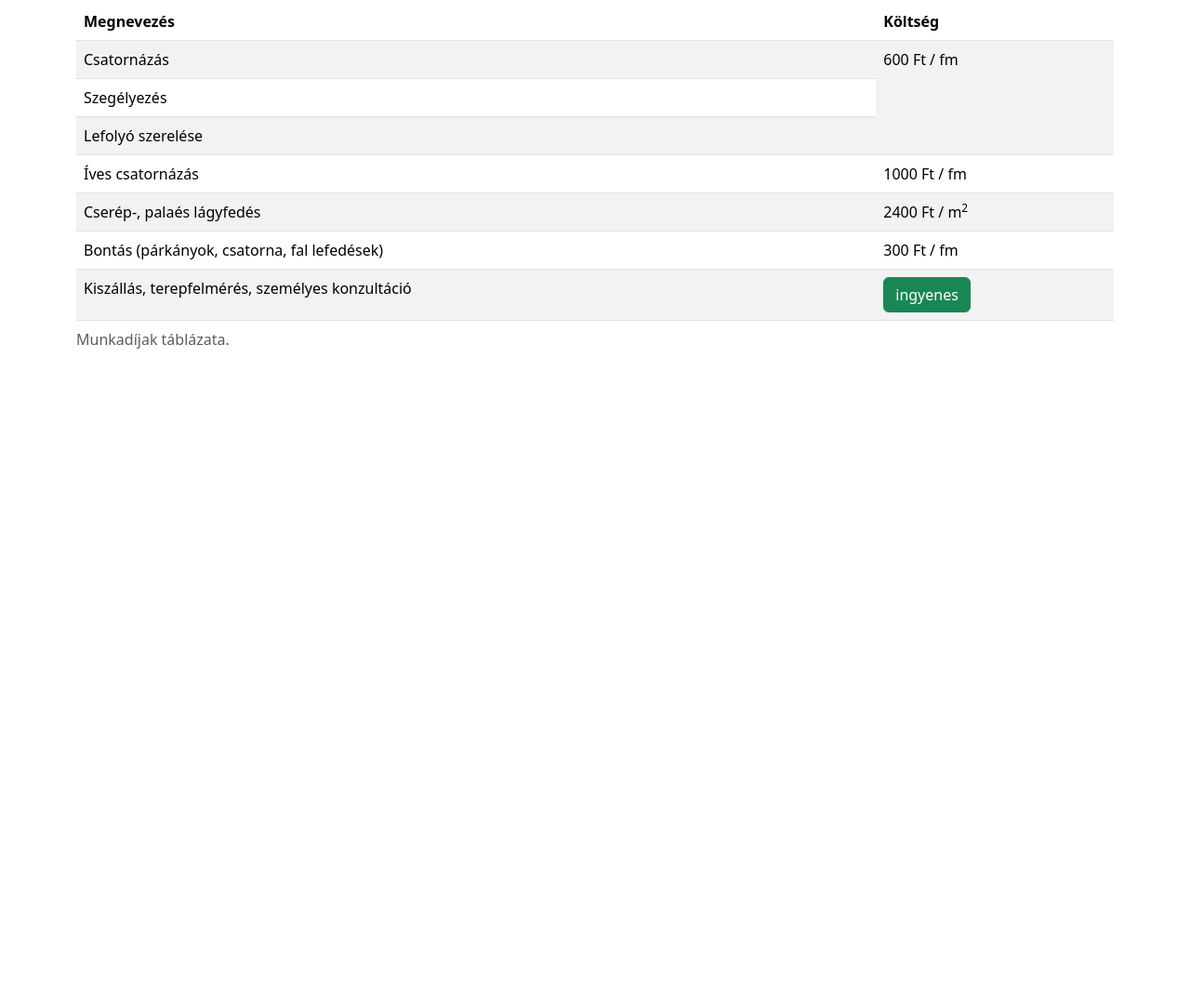
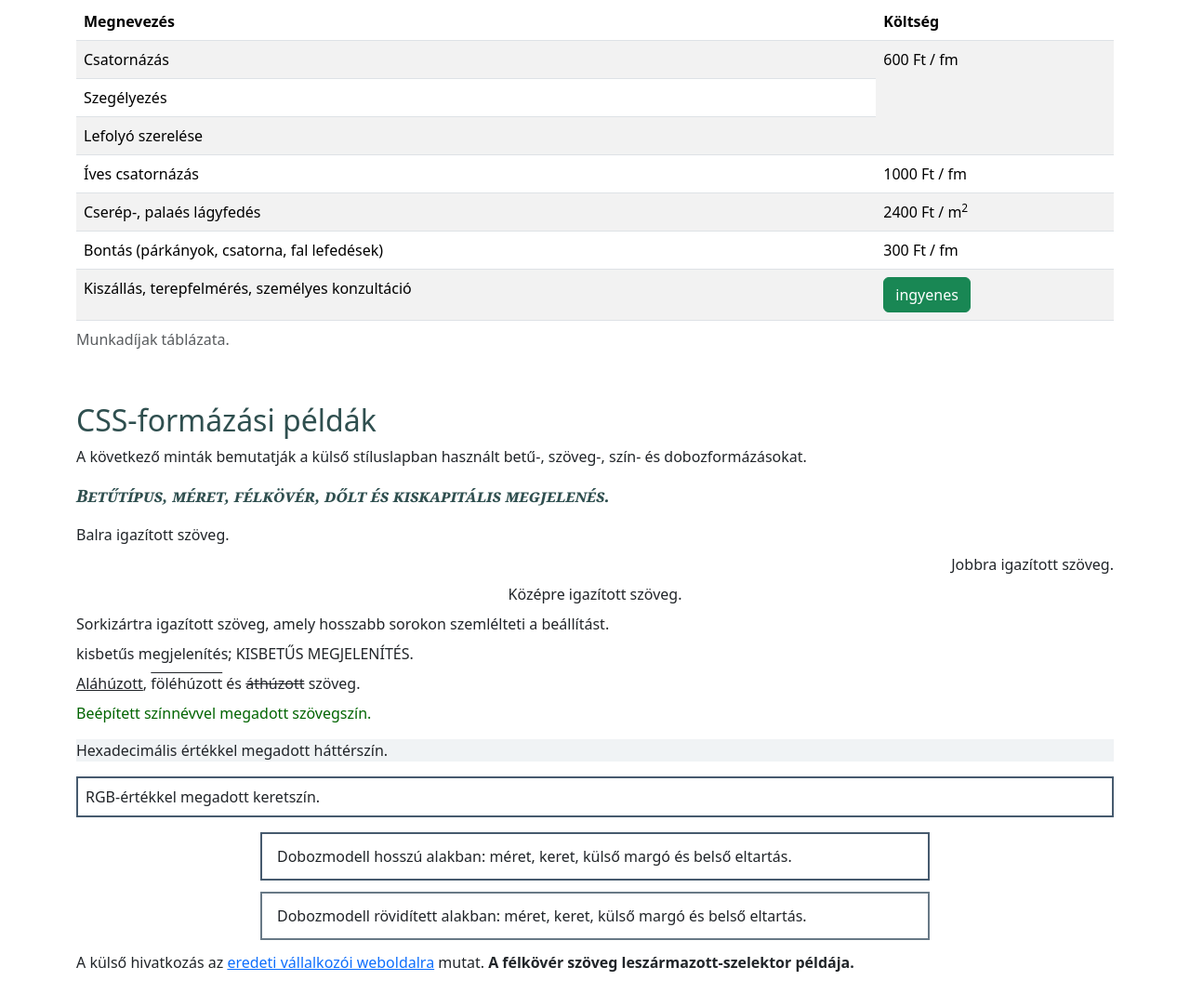
Before and after one commit to KristonDavid/KristonDavid.github.io, a plain HTML site: page index.html in a window 1280 px wide. Shown: the part 1551-2634 px from the top of the page at 93% size. Before the commit the page ends 1984 px from the top, so only its background shows below. Drawn offline with nearby package versions, Linux system fonts and the light colour scheme.

Commit message:
Complete HTML and CSS TODO requirements

```diff
--- a/index.html
+++ b/index.html
@@ -8,6 +8,11 @@
 	<link href="https://cdn.jsdelivr.net/npm/bootstrap@5.3.3/dist/css/bootstrap.min.css" rel="stylesheet"
 		integrity="sha384-QWTKZyjpPEjISv5WaRU9OFeRpok6YctnYmDr5pNlyT2bRjXh0JMhjY6hW+ALEwIH" crossorigin="anonymous">
 	<link rel="stylesheet" href="style.css">
+	<style>
+		.navbar-brand {
+			font-weight: bold;
+		}
+	</style>
 	<script src="https://cdn.jsdelivr.net/npm/bootstrap@5.3.3/dist/js/bootstrap.bundle.min.js"
 		integrity="sha384-YvpcrYf0tY3lHB60NNkmXc5s9fDVZLESaAA55NDzOxhy9GkcIdslK1eN7N6jIeHz"
 		crossorigin="anonymous"></script>
@@ -15,10 +20,11 @@
 
 <body>
 
-	<nav class="navbar navbar-expand-lg bg-dark" data-bs-theme="dark">
+	<nav class="navbar bg-dark" data-bs-theme="dark">
 		<div class="container-fluid">
 			<a class="navbar-brand" href="#">Navbar</a>
-		  <button class="navbar-toggler" type="button" data-bs-toggle="collapse" data-bs-target="#navbarNavAltMarkup" aria-controls="navbarNavAltMarkup" aria-expanded="false" aria-label="Toggle navigation">
+			<button class="navbar-toggler" type="button" data-bs-toggle="collapse" data-bs-target="#navbarNavAltMarkup"
+				aria-controls="navbarNavAltMarkup" aria-expanded="false" aria-label="Toggle navigation">
 				<span class="navbar-toggler-icon"></span>
 			</button>
 			<div class="collapse navbar-collapse" id="navbarNavAltMarkup">
@@ -32,7 +38,7 @@
 		</div>
 	</nav>
 
-	<header>
+	<header class="kutyamnyo-teszta">
 		<div>
 			<h1>Tetőfedés-Bádogozás</h1>
 			<h2>30 év tapasztalattal</h2>
@@ -43,7 +49,7 @@
 
 		<div class="row" id="szolgatatasok">
 			<div class="col-md-6 col-lg-3">
-				<img src="forras/images/bithumen.jpg" class="rounded-circle img-fluid" alt="">
+				<img src="forras/images/csatornak.jpg" class="rounded-circle img-fluid" alt="Fém ereszcsatorna és lefolyócső egy épület sarkán">
 				<h3>Csatornák</h3>
 				<ul>
 					<li>Függőeresz, fekvőeresz, attika,</li>
@@ -54,7 +60,7 @@
 				</ul>
 			</div>
 			<div class="col-md-6 col-lg-3">
-				<img src="forras/images/csatornak.jpg" class="rounded-circle img-fluid" alt="">
+				<img src="forras/images/kiegeszitok.jpg" class="rounded-circle img-fluid" alt="Piros cseréptető tetőablakkal és kéménnyel">
 				<h3>Szegélyek</h3>
 				<ul>
 					<li>Ereszés kéményszegélyek,</li>
@@ -65,7 +71,7 @@
 				</ul>
 			</div>
 			<div class="col-md-6 col-lg-3">
-				<img src="forras/images/cserepfedes.jpg" class="rounded-circle img-fluid" alt="">
+				<img src="forras/images/cserepfedes.jpg" class="rounded-circle img-fluid" alt="Különböző színű tetőcserepek mintái">
 				<h3>Tetőfedések</h3>
 				<ul>
 					<li>Cserépfedések,</li>
@@ -76,7 +82,7 @@
 				</ul>
 			</div>
 			<div class="col-md-6 col-lg-3">
-				<img src="forras/images/kiegeszitok.jpg" class="rounded-circle img-fluid" alt="">
+				<img src="forras/images/bithumen.jpg" class="rounded-circle img-fluid" alt="Szürke bitumenes zsindelyfedés részlete">
 				<h3>Lágyfedések</h3>
 				<ul>
 					<li>Bitumenes zsindely,</li>
@@ -96,13 +102,15 @@
 					épületek csapadékvíz elvezetése a feladatunk, ennek minőségi kivitelezése változatlan és folyamatos
 					a kezdetektől. Elsősorban Budapesten és környékén állunk rendelkezésére egyéni megrendelőknek,
 					társasházaknak, közületeknek.</p>
-				<p>Munkatársaimmal vállaljuk új tetők <em>bármilyen rendszerű</em> fedését, régi tetők felújítását, javítását,
+				<p>Munkatársaimmal vállaljuk új tetők <em>bármilyen rendszerű</em> fedését, régi tetők felújítását,
+					javítását,
 					viharkárok elhárítását.</p>
 				<p>Remélem hamarosan Ön is megrendelőnk lesz.</p>
-				<p><q>Minőségi munka, elégedett megrendelő, hosszú távú kapcsolat.</q> <cite>Csősz János bádogosmester</cite></p>
+				<p><q>Minőségi munka, elégedett megrendelő, hosszú távú kapcsolat.</q> <cite>Csősz János
+						bádogosmester</cite></p>
 			</div>
 			<div class="col-lg-4 order-last">
-				<img src="forras/images/dsc00044.jpg" alt="" class="img-thumbnail img-fluid">
+				<img src="forras/images/dsc00044.jpg" alt="Tetőfedő munkás biztonsági kötéllel dolgozik a cseréptetőn" class="img-thumbnail img-fluid">
 			</div>
 		</article>
 
@@ -111,19 +119,23 @@
 				<h3>Technológiák Személyre szabva</h3>
 				<p>A tető hajlásszögéhez, formájához, tördeltségéhez, az uralkodó szélirányhoz, a kiválasztott
 					anyagokhoz, valamint a megrendelő igényeihez alkalmazkodva a mindenkori szakmai előírások szerint
-					végezzük munkánkat. Az <abbr title="Épületszigetelők, Tetőfedők, Bádogosok és Ácsok Magyarországi Szövetsége">ÉMSZ</abbr> és az érvényes szabványok, és a gyártók előírásai szerint járunk el a
+					végezzük munkánkat. Az <abbr
+						title="Épületszigetelők, Tetőfedők, Bádogosok és Ácsok Magyarországi Szövetsége">ÉMSZ</abbr> és
+					az érvényes szabványok, és a gyártók előírásai szerint járunk el a
 					kivitelezés során.</p>
 				<p>Az anyagokat első osztályban, ellenőrzött gyártótól, kereskedőtől megfelelőségi dokumentációval
 					szerezzük be. A különböző márkák speciális beépítési technológiáit az általuk indított
 					tanfolyamokon, továbbképzésein sajátítjuk el munkatársaimmal.</p>
 				<p>A lelkiismerettel, szakszerűen végzett munka vezet a jó minőséghez. Az általunk elvégzett munkákra,
-					beszerzett és felszerelt anyagokra az építési törvényben előírt <strong>garanciát</strong> vállalunk.</p>
+					beszerzett és felszerelt anyagokra az építési törvényben előírt <strong>garanciát</strong>
+					vállalunk.</p>
 				<blockquote>
-					Fakéregből is lehet jó tető, aranylemezzel is végezhető silány munka. <cite>Csősz János bádogosmester</cite>
+					Fakéregből is lehet jó tető, aranylemezzel is végezhető silány munka. <cite>Csősz János
+						bádogosmester</cite>
 				</blockquote>
 			</div>
 			<div class="col-lg-4 order-lg-first">
-				<img src="forras/images/dsc00003.jpg" alt="" class="img-thumbnail img-fluid">
+				<img src="forras/images/dsc00003.jpg" alt="Új tetőszerkezet építése fa szarufákkal" class="img-thumbnail img-fluid">
 			</div>
 		</article>
 
@@ -171,6 +183,25 @@
 			</tbody>
 		</table>
 
+		<section class="format-examples" id="css-peldak" aria-labelledby="css-peldak-cim">
+			<h2 id="css-peldak-cim">CSS-formázási példák</h2>
+			<p style="font-size: 1rem;">A következő minták bemutatják a külső stíluslapban használt betű-, szöveg-, szín- és dobozformázásokat.</p>
+			<p class="font-sample">Betűtípus, méret, félkövér, dőlt és kiskapitális megjelenés.</p>
+			<div class="text-samples">
+				<p class="text-left">Balra igazított szöveg.</p>
+				<p class="text-right">Jobbra igazított szöveg.</p>
+				<p class="text-center">Középre igazított szöveg.</p>
+				<p class="text-justify">Sorkizártra igazított szöveg, amely hosszabb sorokon szemlélteti a beállítást.</p>
+				<p><span class="text-lowercase">KISBETŰS MEGJELENÍTÉS</span>; <span class="text-uppercase">kisbetűs megjelenítés</span>.</p>
+				<p><span class="text-underline">Aláhúzott</span>, <span class="text-overline">föléhúzott</span> és <span class="text-line-through">áthúzott</span> szöveg.</p>
+			</div>
+			<p class="color-named">Beépített színnévvel megadott szövegszín.</p>
+			<p class="color-hex">Hexadecimális értékkel megadott háttérszín.</p>
+			<p class="color-rgb">RGB-értékkel megadott keretszín.</p>
+			<p class="box-longhand">Dobozmodell hosszú alakban: méret, keret, külső margó és belső eltartás.</p>
+			<p class="box-shorthand">Dobozmodell rövidített alakban: méret, keret, külső margó és belső eltartás.</p>
+			<p class="demo-copy">A külső hivatkozás az <a href="https://tetofedomester.hu/" target="_blank" rel="noopener noreferrer">eredeti vállalkozói weboldalra</a> mutat. <strong>A félkövér szöveg leszármazott-szelektor példája.</strong></p>
+		</section>
 
 	</main>
 
--- a/style.css
+++ b/style.css
@@ -1,5 +1,9 @@
 nav {
     background-color: black;
+}
+
+.kutyamnyo-teszta {
+    color: red;
 }
 
 /* ős és leszármazott */
@@ -29,3 +33,113 @@ header div {
     color: white;
     padding: 30px;
 }
+
+#css-peldak {
+    margin-top: 3rem;
+}
+
+.format-examples h2,
+.format-examples .font-sample {
+    color: darkslategray;
+}
+
+.format-examples .font-sample {
+    font-family: Georgia, serif;
+    font-size: 1.15rem;
+    font-weight: 700;
+    font-style: italic;
+    font-variant: small-caps;
+}
+
+.text-left {
+    text-align: left;
+}
+
+.text-right {
+    text-align: right;
+}
+
+.text-center {
+    text-align: center;
+}
+
+.text-justify {
+    text-align: justify;
+}
+
+.text-lowercase {
+    text-transform: lowercase;
+}
+
+.text-uppercase {
+    text-transform: uppercase;
+}
+
+.text-underline {
+    text-decoration: underline;
+}
+
+.text-overline {
+    text-decoration: overline;
+}
+
+.text-line-through {
+    text-decoration: line-through;
+}
+
+.color-named {
+    color: darkgreen;
+}
+
+.color-hex {
+    background-color: #f0f3f5;
+}
+
+.color-rgb {
+    border: 2px solid rgb(70, 90, 110);
+    padding: 0.5rem;
+}
+
+.box-longhand {
+    width: 100%;
+    max-width: 720px;
+    border-width: 2px;
+    border-style: solid;
+    border-color: rgb(70, 90, 110);
+    margin-top: 0.75rem;
+    margin-right: auto;
+    margin-bottom: 0.75rem;
+    margin-left: auto;
+    padding-top: 0.75rem;
+    padding-right: 1rem;
+    padding-bottom: 0.75rem;
+    padding-left: 1rem;
+}
+
+.box-shorthand {
+    width: 100%;
+    max-width: 720px;
+    border: 2px solid #687986;
+    margin: 0.75rem auto;
+    padding: 0.75rem 1rem;
+}
+
+.format-examples a:visited {
+    color: darkgreen;
+}
+
+.format-examples a:hover {
+    color: #b5472b;
+}
+
+.format-examples a:active {
+    color: rgb(30, 70, 120);
+}
+
+.format-examples .demo-copy strong {
+    font-weight: bold;
+}
+
+.format-examples .text-samples p {
+    margin-bottom: 0.5rem;
+}
```
Also changed, not shown: 2 other files. Lines whose indentation alone changed are shown as unchanged.
